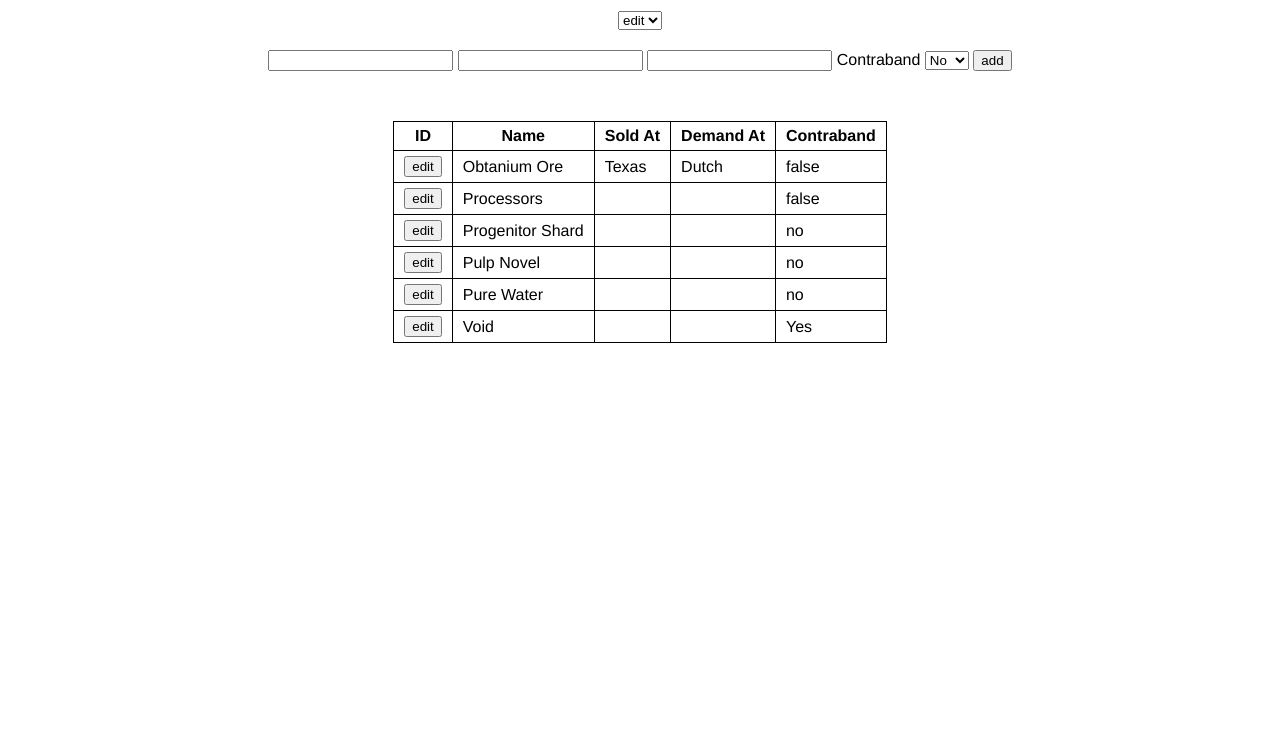
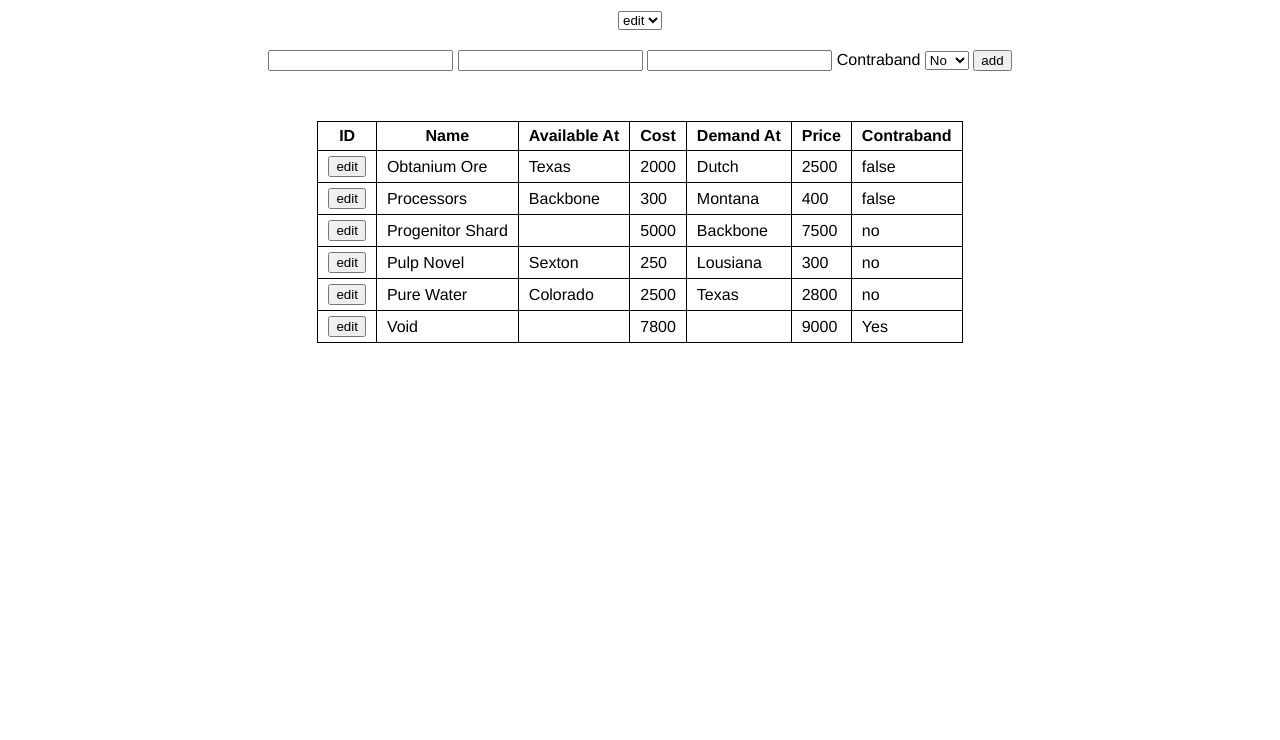
Before and after one commit to RichardCalata/rebelGalaxyEconomy, a plain HTML site: page index.html in a window 1280 px wide. Shown: the part 60-800 px from the top of the page. Drawn offline with Linux system fonts and the light colour scheme.

Commit message:
adjusting goods object

```diff
--- a/index.html
+++ b/index.html
@@ -45,8 +45,10 @@
                     <tr>
                         <th>ID</th>
                         <th>Name</th>
-                        <th>Sold At</th>
+                        <th>Available At</th>
+                        <th>Cost</th>
                         <th>Demand At</th>
+                        <th>Price</th>
                         <th>Contraband</th>
                  </tr>
                 </thead>
--- a/main.js
+++ b/main.js
@@ -7,7 +7,9 @@ function renderGood(good) {
         '}">'+ '</td>';
     html += '<td>' + good.name + '</td>';
     html += '<td>' + good.soldAt + '</td>';
+    html += '<td>' + good.cost + '</td>';
     html += '<td>' + good.buyAt + '</td>';
+    html += '<td>' + good.price + '</td>';
     html += '<td>' + good.contraband + '</td>';
 
     return html
@@ -26,7 +28,7 @@ function updateGoods(){
     var input2 = document.getElementById('goods-sold');
     var input3 = document.getElementById('goods-bought');
     var input4 = document.getElementById('goods-contraband');
-    var newObj= {id:'',name:'',soldAt:'',buyAt:'',contraband:''};
+    var newObj= {id:'',name:'',soldAt:'',cost:'',buyAt:'',price:'',contraband:''};
     newObj.name = input.value;
     newObj.soldAt = input2.value;
     newObj.buyAt = input3.value;
@@ -58,13 +60,13 @@ function openModal(){
 
 var goods = [
 
-    {id: '', name:'Obtanium Ore', soldAt:'Texas', buyAt:'Dutch', contraband: false },
-    {id: '', name:'Processors', soldAt:'', buyAt:'', contraband: false},
-    {id: '', name:'Progenitor Shard', soldAt:'', buyAt:'', contraband: 'no'},
-    {id: '', name:'Pulp Novel', soldAt:'', buyAt:'', contraband: 'no'},
-    {id: '', name:'Pure Water', soldAt:'', buyAt:'', contraband: 'no'},
+    {id: '', name:'Obtanium Ore', soldAt:'Texas', cost:'2000',  buyAt:'Dutch',price:'2500', contraband: false },
+    {id: '', name:'Processors', soldAt:'Backbone', cost: '300', buyAt:'Montana',price: '400', contraband: false},
+    {id: '', name:'Progenitor Shard', soldAt:'', cost: '5000',buyAt:'Backbone',price:'7500', contraband: 'no'},
+    {id: '', name:'Pulp Novel', soldAt:'Sexton',cost:'250', buyAt:'Lousiana',price:'300', contraband: 'no'},
+    {id: '', name:'Pure Water', soldAt:'Colorado',cost:'2500', buyAt:'Texas',price:'2800', contraband: 'no'},
 
-    {id: '', name:'Void', soldAt:'', buyAt:'',contraband:'Yes'}
+    {id: '', name:'Void', soldAt:'',cost:'7800', buyAt:'',price:'9000',contraband:'Yes'}
 ];
 
 var tbody = document.querySelector('#goods');
--- a/styles.css
+++ b/styles.css
@@ -6,6 +6,7 @@ body {
 #header {
     text-align: center;
     background-color: darkorange;
+    border-radius: 5px;
 }
 
 table {
```
